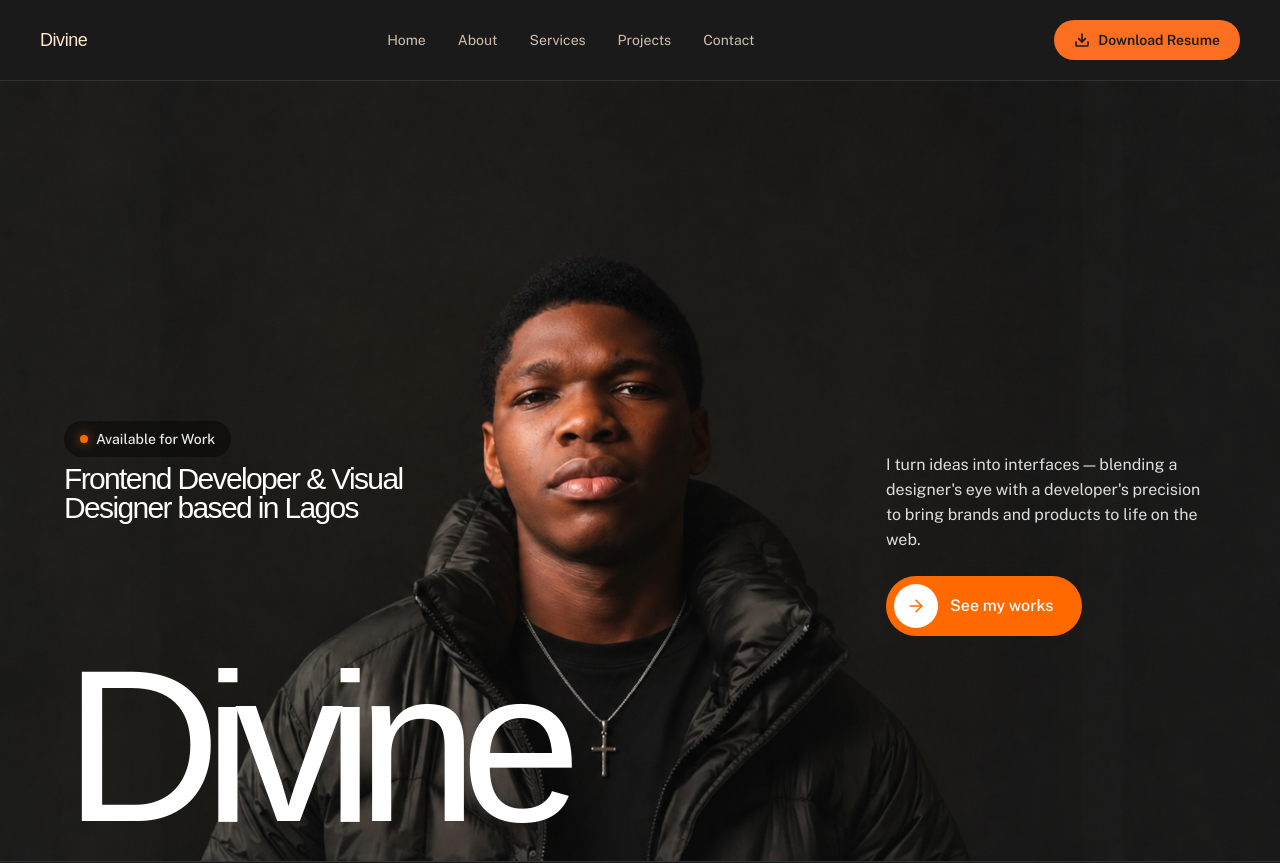
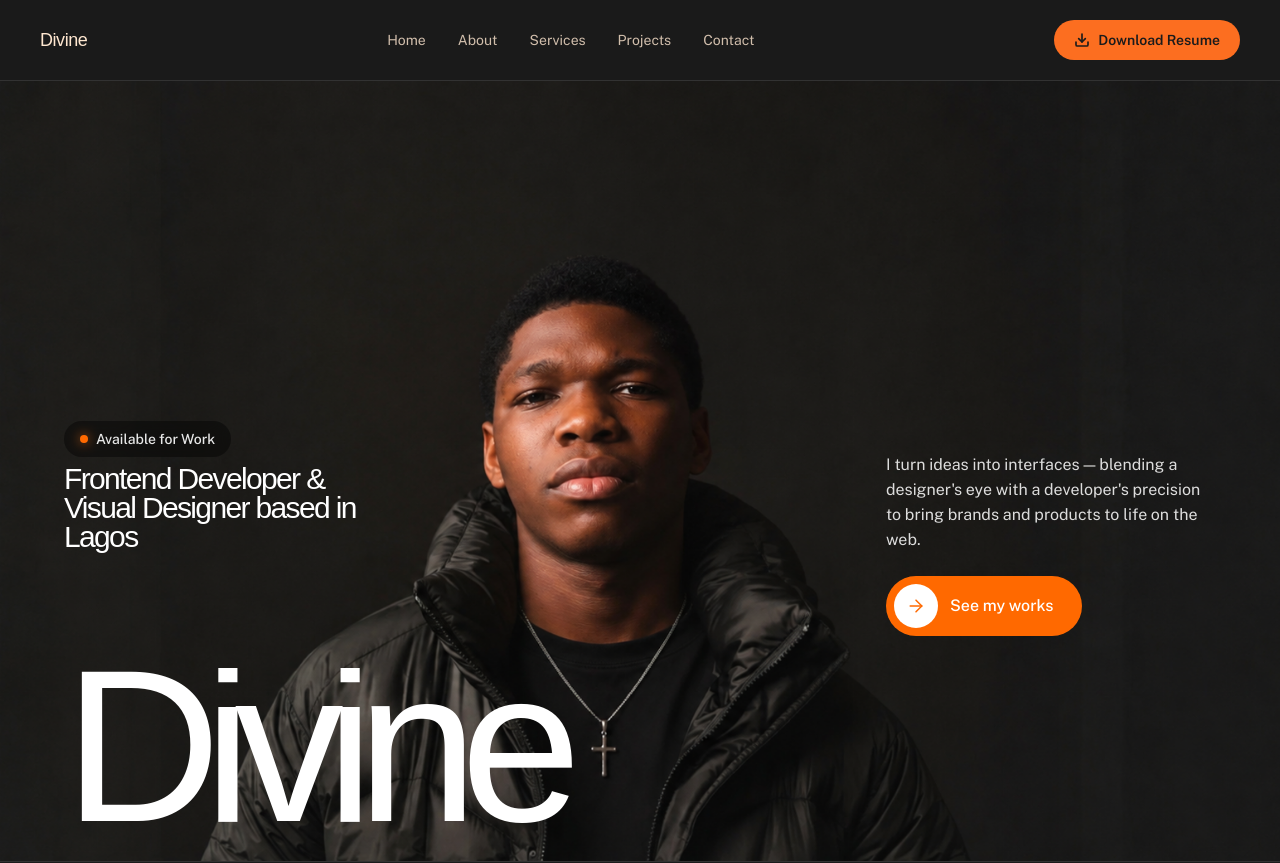
Before and after one commit to emeka-divine-exe/emeka-divine, a React (Vite) app: page / in a window 1280 px wide. Shown: the top 863 px of the page. Built offline with nearby package versions, Linux system fonts and the light colour scheme.

Commit message:
Reduce max-width of hero component on medium screens

```diff
--- a/src/components/Hero.jsx
+++ b/src/components/Hero.jsx
@@ -152,7 +152,7 @@ export default function Hero() {
                 leading-[0.96]
                 tracking-[-0.055em]
 
-                md:max-w-[380px]
+                md:max-w-[300px]
                 md:text-3xl
               "
             >
```
